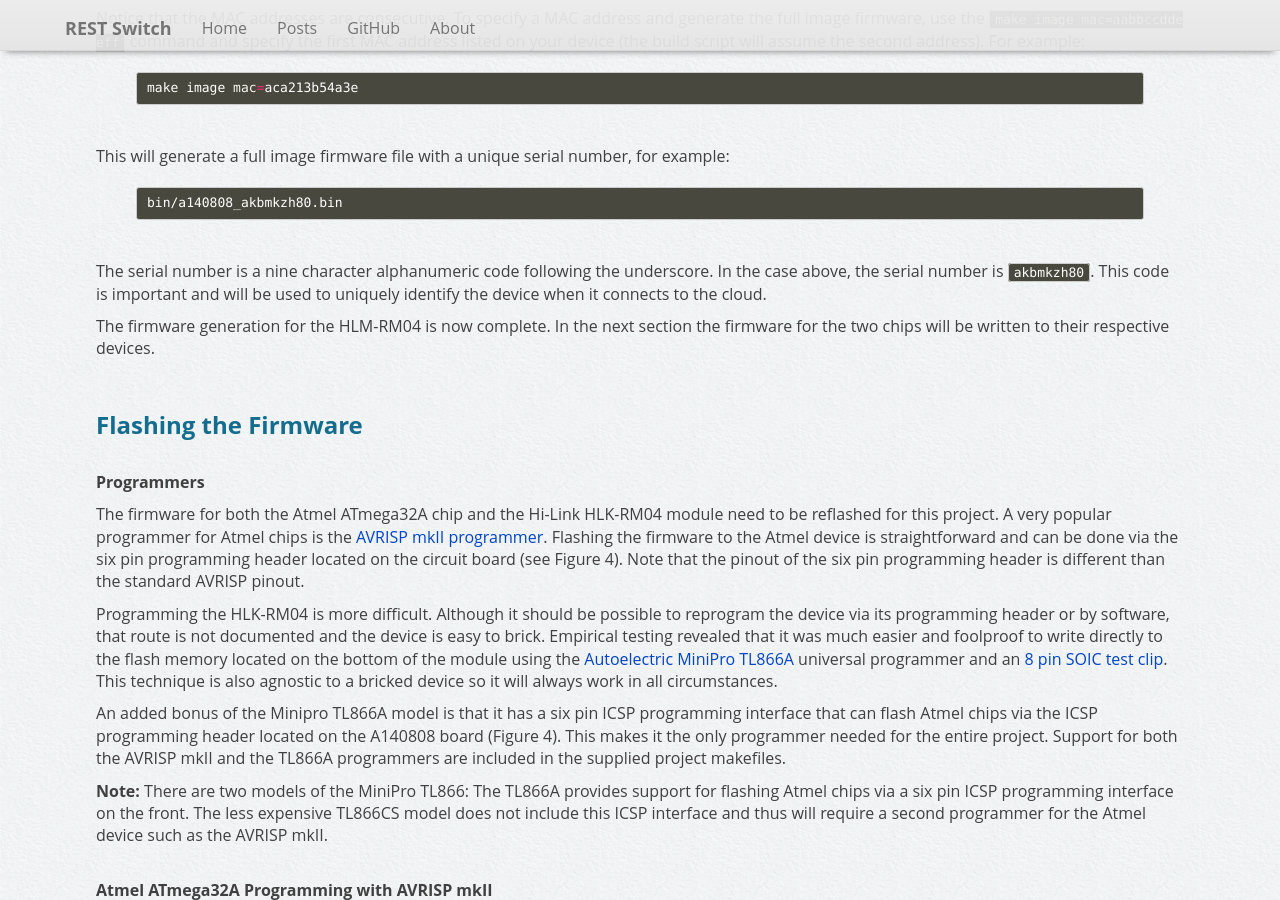
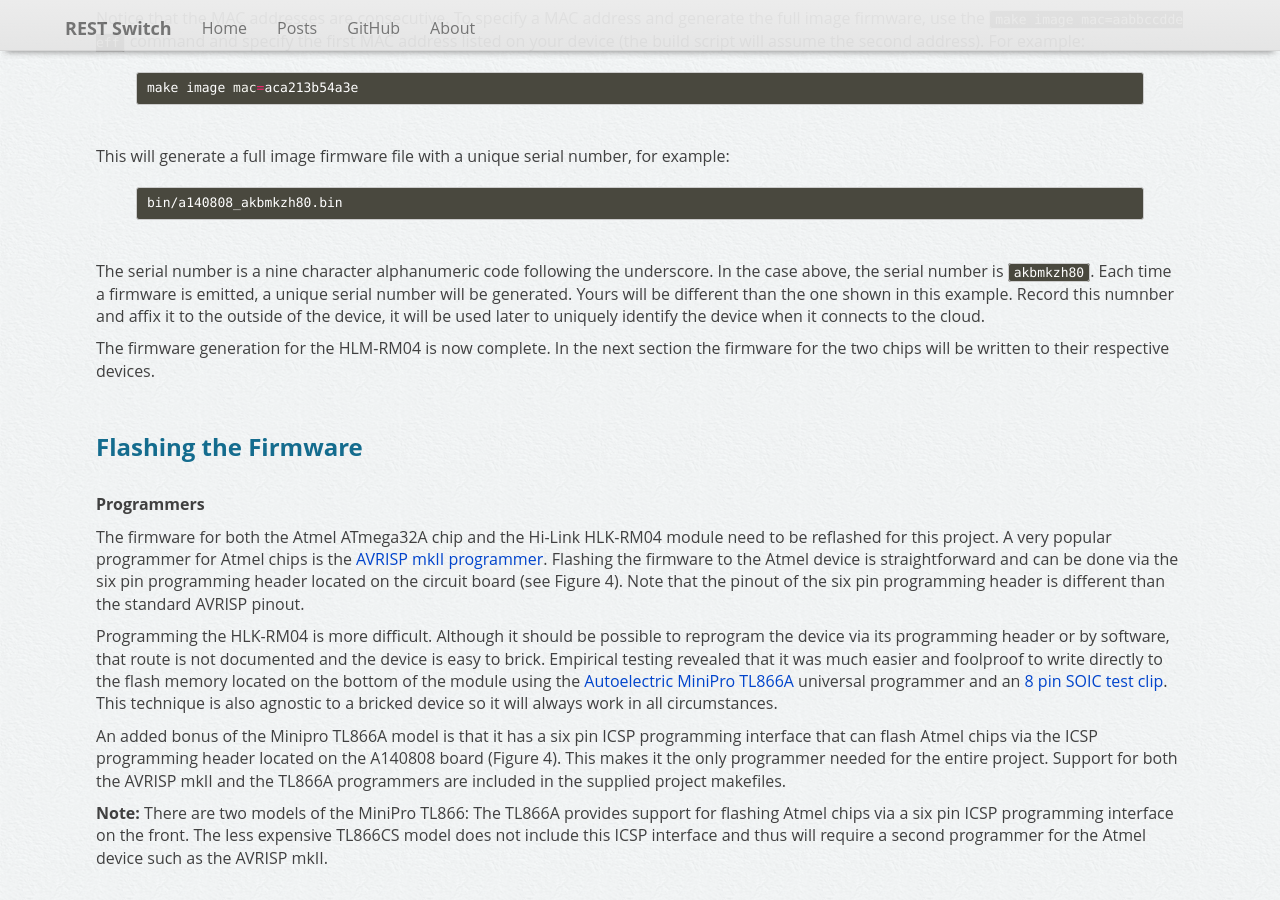
Before and after one commit to rest-switch/rest-switch.github.io, a Jekyll site: the page built from _posts/2015-11-02-a140808.markdown, in a window 1280 px wide and 900 px high, scrolled down 8878 px. Built offline with Jekyll 4.4.1, drawn with Linux system fonts in a browser that asks for light colours; nearby versions of some CDN libraries.

Commit message:
serial number clarification

```diff
--- a/_posts/2015-11-02-a140808.markdown
+++ b/_posts/2015-11-02-a140808.markdown
@@ -309,7 +309,7 @@ This will generate a full image firmware file with a unique serial number, for e
 bin/a140808_akbmkzh80.bin
 {% endhighlight %}
 
-The serial number is a nine character alphanumeric code following the underscore. In the case above, the serial number is <code>akbmkzh80</code>. This code is important and will be used to uniquely identify the device when it connects to the cloud.
+The serial number is a nine character alphanumeric code following the underscore. In the case above, the serial number is <code>akbmkzh80</code>. Each time a firmware is emitted, a unique serial number will be generated. Yours will be different than the one shown in this example. Record this numnber and affix it to the outside of the device, it will be used later to uniquely identify the device when it connects to the cloud.
 
 The firmware generation for the HLM-RM04 is now complete. In the next section the firmware for the two chips will be written to their respective devices.
 
```
